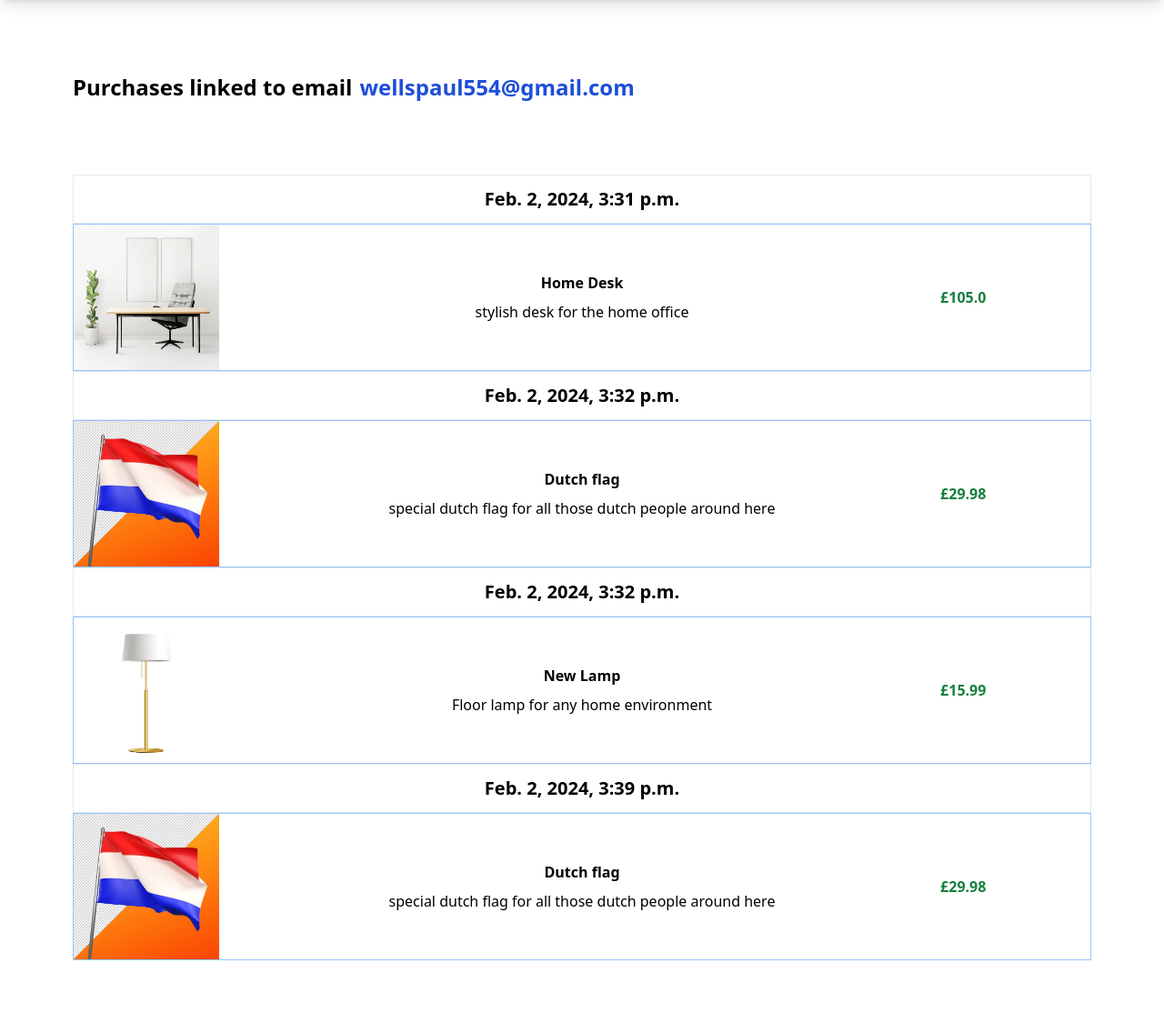
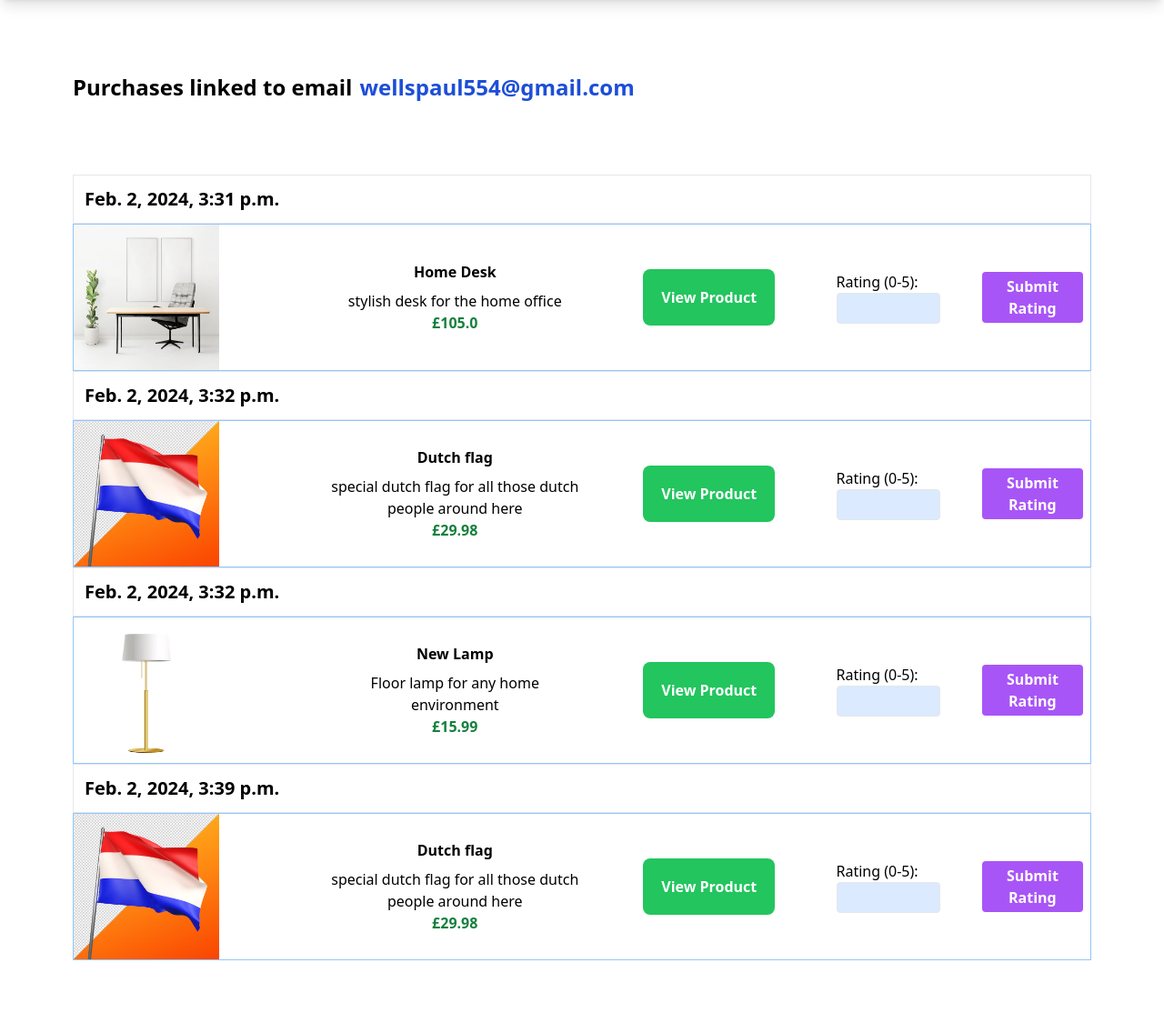
Before and after one commit to wells1989/Django-multi-seller-marketplace, a Django app: page /orders in a window 1280 px wide; the page is wider, and only the part inside the window is pictured. Shown: the part 52-1188 px from the top of that part at 91% size. Run offline with Django 5.2, Linux system fonts and the light colour scheme; a user stored in the database is signed in; data comes from the database, SQL or seed files in the repository; both versions use the stored data as it was after the commit; some libraries are stand-ins or nearby versions.

Commit message:
ratings working

```diff
--- a/mysite/myapp/models.py
+++ b/mysite/myapp/models.py
@@ -1,5 +1,6 @@
 from django.db import models
 from django.contrib.auth.models import User
+from django.core.validators import MaxValueValidator
 
 # Create your models here.
 class Product(models.Model):
@@ -10,11 +11,26 @@ class Product(models.Model):
     file = models.FileField(upload_to="uploads")
     total_sales_amount = models.FloatField(default=0)
     total_sales = models.IntegerField(default = 0) # initialising both this and above as 0, i.e. when created total sales and number of orders for product should be 0
+    total_ratings = models.IntegerField(default=0)
+    total_rating_value = models.FloatField(default=0.0)
 
+    def calculate_average_rating(self):
+        if self.total_ratings == 0:
+            return 0.0
+        return self.total_rating_value / self.total_ratings
+
+    @property
+    def average_rating(self):
+        return self.calculate_average_rating()
+
+    @average_rating.setter
+    def average_rating(self, value):
+        # You can implement a setter if needed
+        # This is optional and depends on your use case
+        pass
 
     def __str__(self):
         return self.name
-
 
 class OrderDetail(models.Model):
     customer_email = models.EmailField()
@@ -24,7 +40,7 @@ class OrderDetail(models.Model):
     has_paid = models.BooleanField(default=False)
     created_on = models.DateTimeField(auto_now_add=True)
     updated_on = models.DateTimeField(auto_now_add=True)
-
+    product_rating = models.PositiveIntegerField(default=0, validators=[MaxValueValidator(5)])
 
 class CartItem(models.Model):
     cart = models.ForeignKey('Cart', related_name='items', on_delete=models.CASCADE)
--- a/mysite/myapp/templates/myapp/dashboard.html
+++ b/mysite/myapp/templates/myapp/dashboard.html
@@ -43,7 +43,7 @@
 
         <!-- rating -->
         <div>
-            <div class="text-2xl text-purple-700 font-bold">{{ product.random_rating }}</div>
+            <div class="text-2xl text-purple-700 font-bold">{{ product.random_rating|floatformat:2 }}</div>
             <div class="text-xs">Rating</div>
         </div>
     </div>
--- a/mysite/myapp/templates/myapp/detail.html
+++ b/mysite/myapp/templates/myapp/detail.html
@@ -5,13 +5,12 @@
 <div class="flex p-10 justify-center items-center">
     <!-- left div -->
     <div class="">
-        <img class="max-h-96"
-            src="https://img.freepik.com/free-photo/community-concept-with-hands-people_23-2147993404.jpg?size=626&ext=jpg&ga=GA1.1.1446778661.1706618687&semt=sph"
+        <img class="max-h-80" src="{{ product.file.url }}""
             alt="">
     </div>
 
     <!-- right div -->
-    <div class="pl-10">
+    <div class=" pl-10">
         <div class="text-4xl mb-3">{{ product.name }}</div>
         <div class="mb-4">{{ product.description }}</div>
         <div class="mb-4 text-green-600 font-bold">£{{ product.price }}</div>
--- a/mysite/myapp/templates/myapp/orders.html
+++ b/mysite/myapp/templates/myapp/orders.html
@@ -10,7 +10,7 @@
 <div class="m-20">
     {% for purchase in purchases %}
     {% for product in purchase.products.all %}
-    <div class="w-full font-bold text-xl text-center border border-bottom-md p-3">
+    <div class="w-full font-bold text-xl border border-bottom-md p-3">
         {{ purchase.created_on }}
     </div>
     <div class="w-full border border-blue-300">
@@ -18,12 +18,29 @@
             <div class="w-1/4">
                 <img class="h-40 w-40" src="{{ product.file.url }}" alt="product image">
             </div>
-            <div class="w-2/4 text-center">
+            <div class="w-1/4 text-center">
                 <h3 class="font-bold pb-2">{{ product.name }}</h3>
                 <h4>{{ product.description }}</h4>
+                <h4 class="text-green-700 font-bold">£{{ purchase.amount }}</h4>
             </div>
             <div class="w-1/4 text-center">
-                <h3 class="text-green-700 font-bold">£{{ purchase.amount }}</h3>
+                <a class="bg-green-500 hover:bg-green-700 font-bold rounded-lg text-white p-5"
+                    href="{% url 'detail' product.id %}">View Product</a>
+            </div>
+
+            <div class="w-1/4">
+                <form method="post" action="{% url 'orders' %}" class="flex items-center">
+                    {% csrf_token %}
+                    <div>
+                        <input type="hidden" name="order_id" value="{{ purchase.id }}">
+                        <label for="rating" class="mr-2 w-full">Rating (0-5): </label>
+                        <input class="w-3/4 bg-blue-100 p-1 border rounded" type="number" name="rating" min="0" max="5">
+                    </div>
+                    <button class="bg-purple-500 rounded m-2 hover:bg-purple-700 font-bold text-white px-2 py-1"
+                        type="submit">
+                        Submit Rating
+                    </button>
+                </form>
             </div>
         </div>
     </div>
--- a/mysite/myapp/views.py
+++ b/mysite/myapp/views.py
@@ -210,7 +210,9 @@ def dashboard(request):
         orders = OrderDetail.objects.filter(products=product)
         product.total_orders = orders.count()
         product.total_revenue = product.price * orders.count()
-        product.random_rating = round(random.uniform(0.0, 5.0), 1)
+        product.random_rating = product.average_rating
+
+        # dev onlyproduct.random_rating = round(random.uniform(0.0, 5.0), 1)
 
     return render(request, 'myapp/dashboard.html', {'products': products})
 
@@ -291,3 +293,28 @@ def orders(request):
     purchases = OrderDetail.objects.filter(customer_email=request.user.email)
 
     return render(request, 'myapp/orders.html', {'purchases': purchases})
+
+# ratings view
+def orders(request):
+    if request.method == 'POST':
+        order_id = request.POST.get('order_id')
+        rating = request.POST.get('rating')
+
+        order_detail = OrderDetail.objects.get(id=order_id)
+        order_detail.product_rating = rating
+        order_detail.save()
+
+        for product in order_detail.products.all():
+            product.total_ratings += 1
+            product.total_rating_value += int(rating)
+            product.save()
+
+        # Calculate the average rating for each product after all ratings are updated
+        for product in Product.objects.all():
+            product.average_rating = product.calculate_average_rating()
+            product.save()
+
+        return redirect('orders')
+
+    purchases = OrderDetail.objects.filter(customer_email=request.user.email)
+    return render(request, 'myapp/orders.html', {'purchases': purchases})
```
Also changed, not shown: mysite/db.sqlite3, mysite/myapp/migrations/0009_orderdetail_product_rating_and_more.py (added), mysite/myapp/migrations/0010_productreview.py (added).
